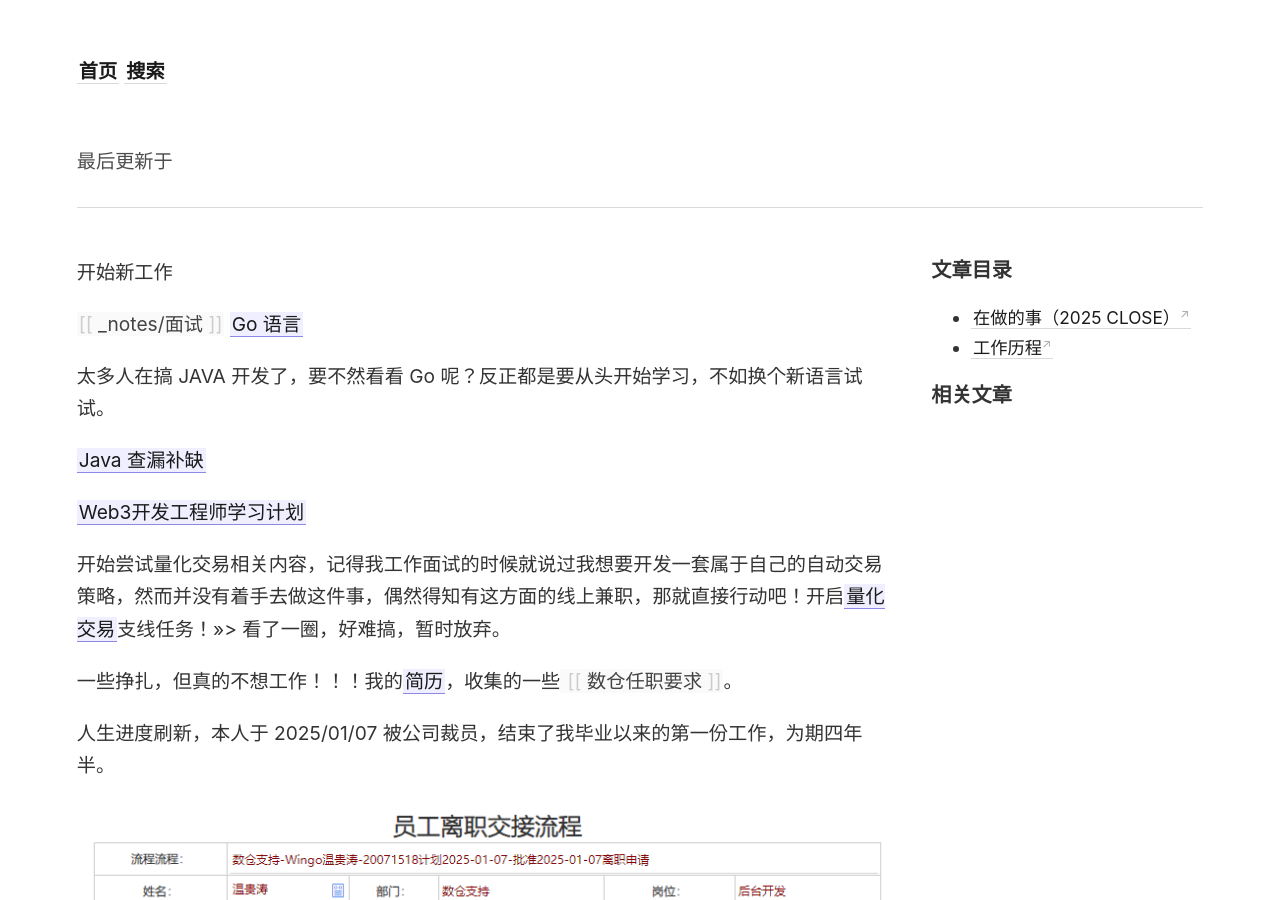
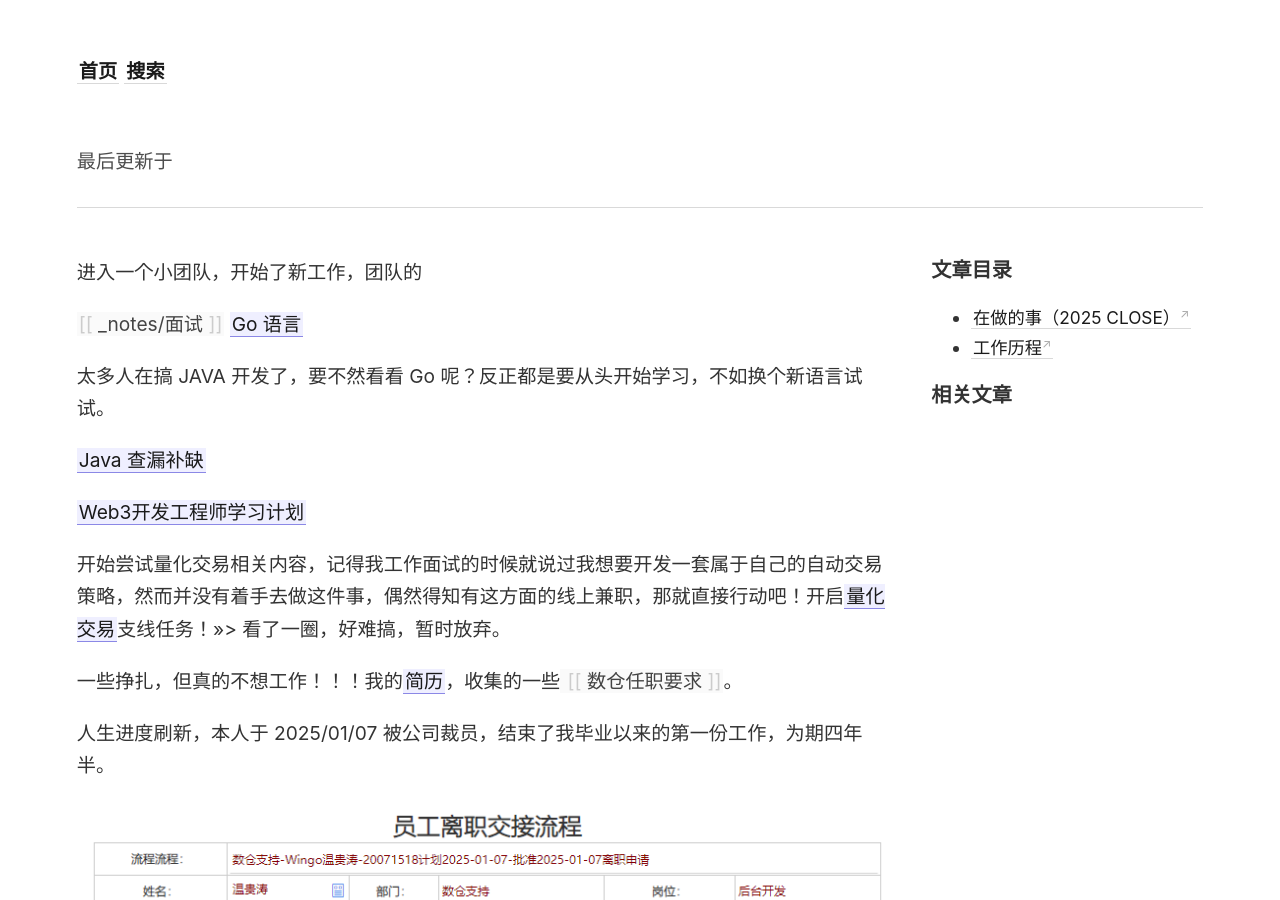
Before and after one commit to wingowen/digital-garden-jekyll, a Jekyll site: the page built from _notes/杂项/关于我.md, in a window 1280 px wide and 900 px high. Built offline with Jekyll 4.4.1, drawn with Linux system fonts in a browser that asks for light colours.

Commit message:
vault backup: 2025-05-13 19:34:42

```diff
--- a/_notes/杂项/关于我.md
+++ b/_notes/杂项/关于我.md
@@ -1,6 +1,6 @@
 ---
 ---
-开始新工作
+进入一个小团队，开始了新工作，团队的
 
 [[_notes/面试]]
 [[Go 语言]]
```
